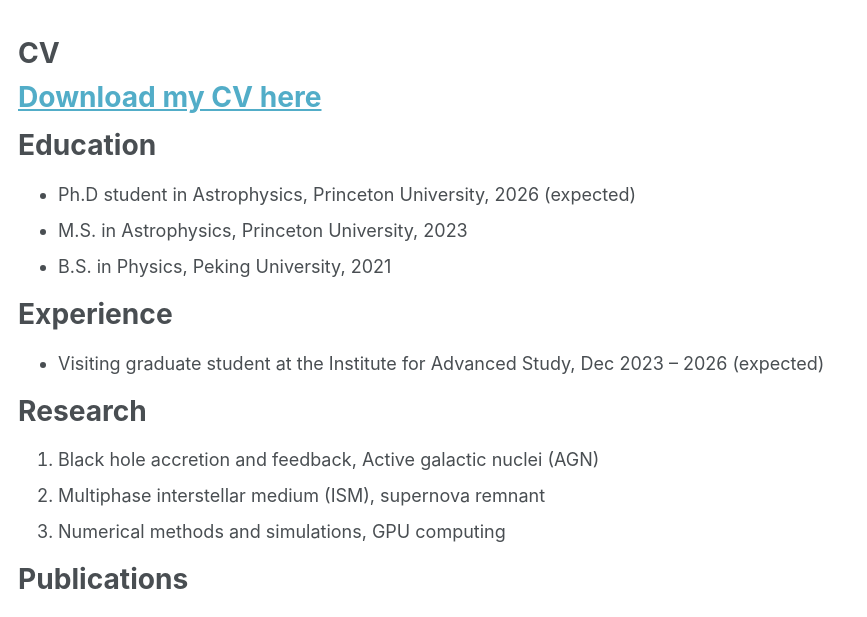
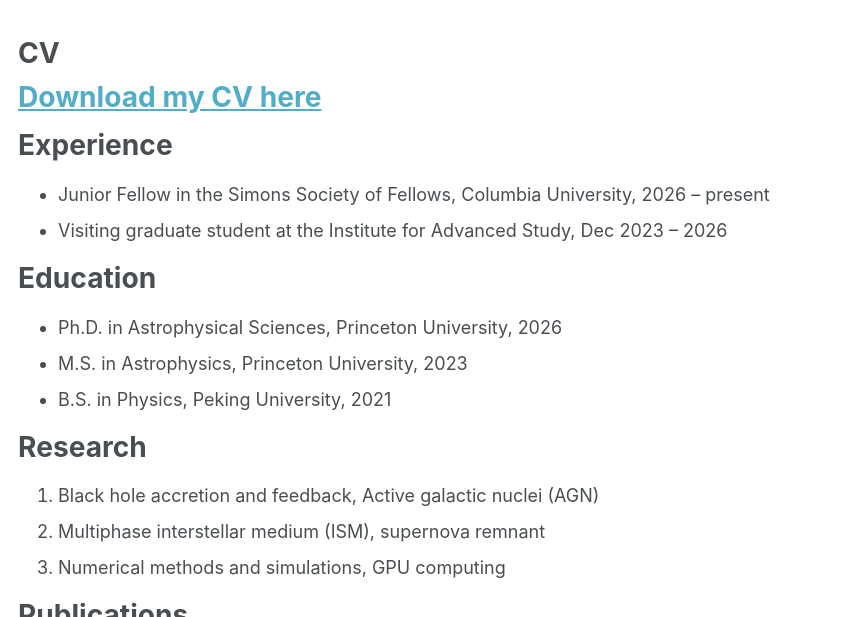
Before and after one commit to mh-guo/mh-guo.github.io, a Jekyll site: the page built from _pages/cv.md, in a window 1280 px wide and 900 px high, cut to the strip 283-900 px from the top of the window. Shown: the whole strip, without its empty margins (0-867 px from the left). Built offline with Jekyll 4.4.1, drawn with Linux system fonts in a browser that asks for light colours; a script that is not in the unit is left out.

Commit message:
Update personal information in _config.yml and enhance CV with new position and experience details

```diff
--- a/_config.yml
+++ b/_config.yml
@@ -27,12 +27,12 @@
   avatar           : "MG_2024.png"
   name             : "Minghao Guo (郭明浩)"
   pronouns         : # example: "she/her"
-  bio              : "PhD student in Astrophysical Sciences"
+  bio              : "Junior Fellow in the Simons Society of Fellows"
   location         : "Universe"
-  employer         : "Princeton University"
-  employer_url     : "https://web.astro.princeton.edu/"
+  employer         : "Columbia University"
+  employer_url     : "https://www.astro.columbia.edu/"
   uri              : "https://mh-guo.github.io/"
-  email            : "mhguo@princeton.edu"
+  email            : "minghao.g@columbia.edu"
 
   # Academic websites
   academia         : # URL
--- a/_pages/cv.md
+++ b/_pages/cv.md
@@ -12,15 +12,16 @@
 [Download my CV here](https://mh-guo.github.io/CV_Minghao_Guo.pdf)
 =====
 
+Experience
+======
+* Junior Fellow in the Simons Society of Fellows, Columbia University, 2026 -- present
+* Visiting graduate student at the Institute for Advanced Study, Dec 2023 -- 2026
+
 Education
 ======
-* Ph.D student in Astrophysics, Princeton University, 2026 (expected)
+* Ph.D. in Astrophysical Sciences, Princeton University, 2026
 * M.S. in Astrophysics, Princeton University, 2023
 * B.S. in Physics, Peking University, 2021
-
-Experience
-======
-* Visiting graduate student at the Institute for Advanced Study, Dec 2023 -- 2026 (expected)
 
 Research
 ======
```
